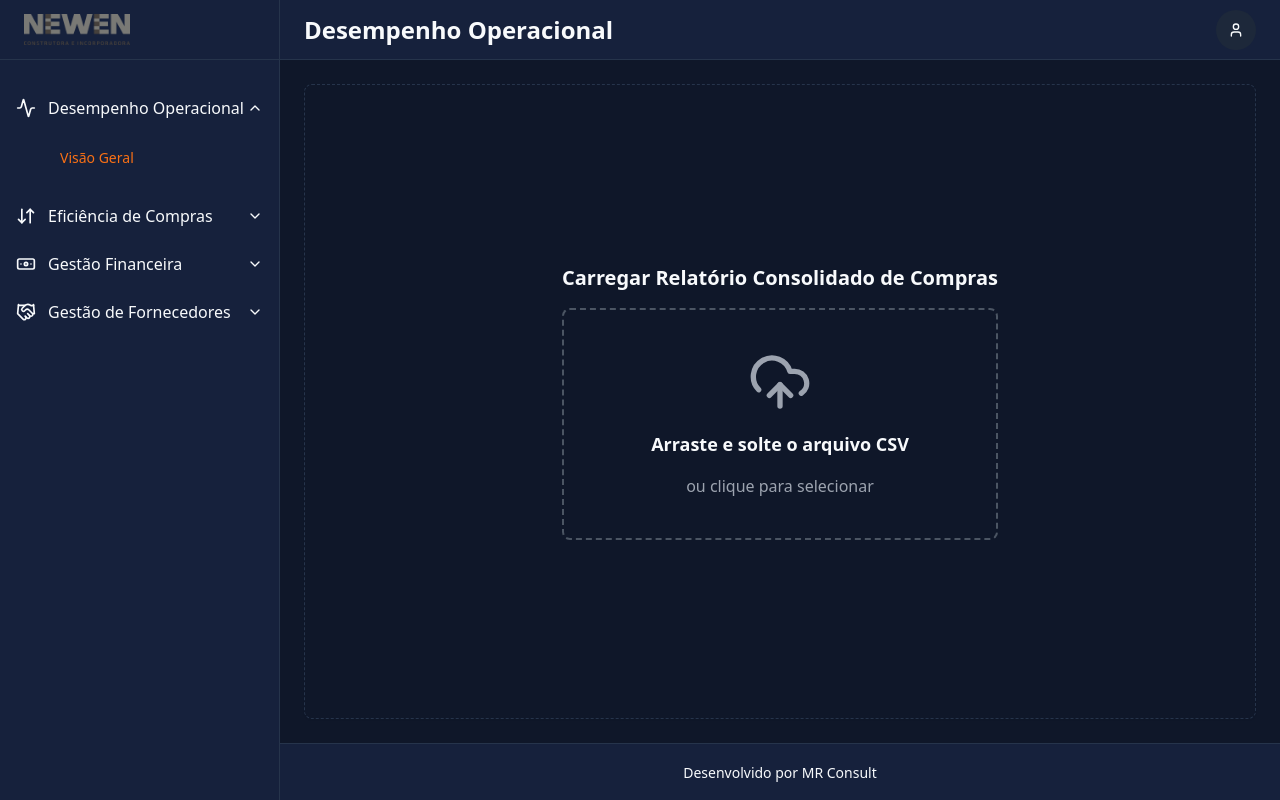
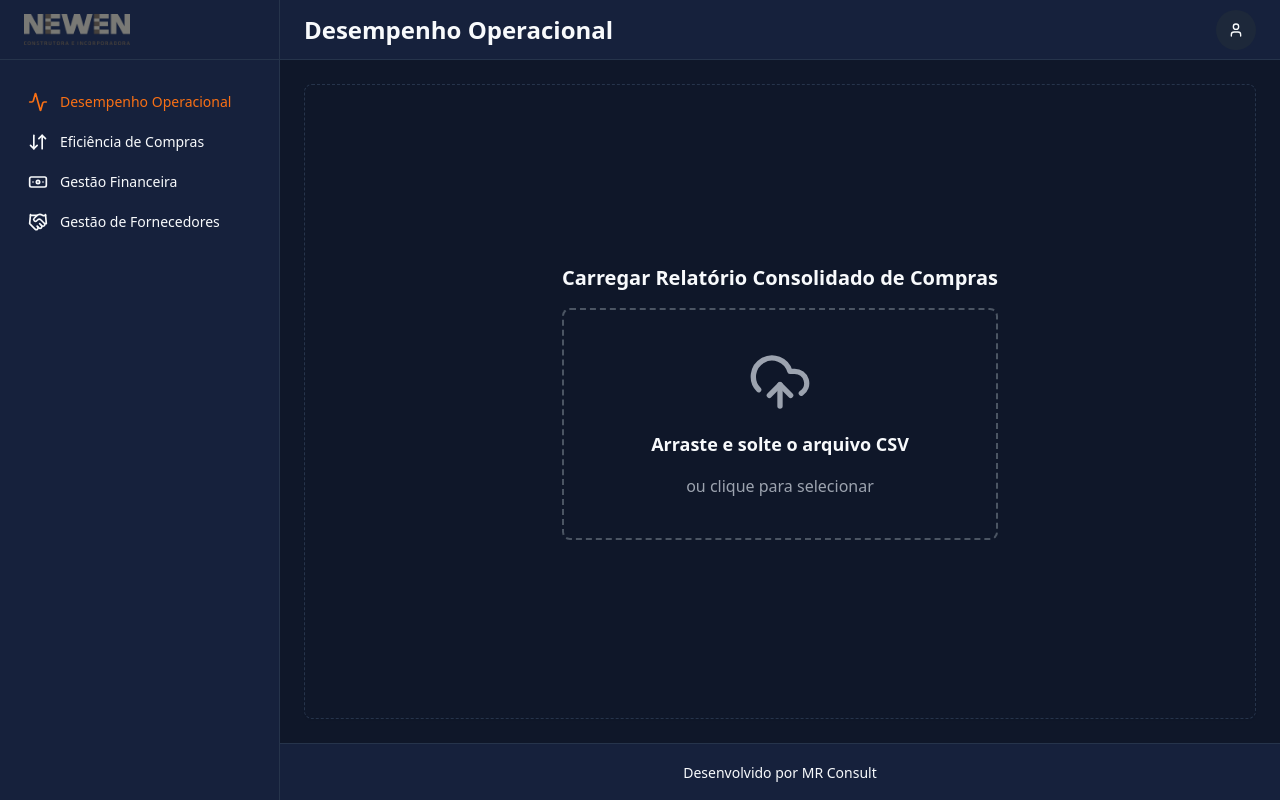
Before and after one commit to LeonardoMRey/LeonardoMRey, a React (Vite) app: page /desempenho-operacional in a window 1280 px wide. Built offline with nearby package versions, Linux system fonts and the light colour scheme.

Commit message:
[dyad] Simplificação da barra lateral para navegação direta - wrote 1 file(s)

```diff
--- a/src/components/layout/Sidebar.tsx
+++ b/src/components/layout/Sidebar.tsx
@@ -1,52 +1,36 @@
 import { Link, useLocation } from "react-router-dom";
-import {
-  Accordion,
-  AccordionContent,
-  AccordionItem,
-  AccordionTrigger,
-} from "@/components/ui/accordion";
 import { cn } from "@/lib/utils";
 import { Activity, ArrowDownUp, Banknote, Handshake } from "lucide-react";
-import React from "react";
 
 interface SidebarProps {
   setPageTitle: (title: string) => void;
 }
 
-const sidebarGroups = [
+const sidebarLinks = [
   {
     title: "Desempenho Operacional",
     icon: Activity,
-    links: [
-      { to: "/desempenho-operacional", label: "Visão Geral" },
-    ]
+    to: "/desempenho-operacional",
   },
   {
     title: "Eficiência de Compras",
     icon: ArrowDownUp,
-    links: [
-      { to: "/eficiencia-compras", label: "Visão Geral" },
-    ]
+    to: "/eficiencia-compras",
   },
   {
     title: "Gestão Financeira",
     icon: Banknote,
-    links: [
-      { to: "/gestao-financeira", label: "Visão Geral" },
-    ]
+    to: "/gestao-financeira",
   },
   {
     title: "Gestão de Fornecedores",
     icon: Handshake,
-    links: [
-      { to: "/gestao-fornecedores", label: "Visão Geral" },
-    ]
+    to: "/gestao-fornecedores",
   }
 ];
 
 export const Sidebar = ({ setPageTitle }: SidebarProps) => {
   const location = useLocation();
-  const activeGroup = sidebarGroups.find(g => g.links.some(l => location.pathname.includes(l.to)))?.title || "Desempenho Operacional";
 
   return (
     <div className="hidden border-r bg-card md:block">
@@ -57,38 +41,22 @@ export const Sidebar = ({ setPageTitle }: SidebarProps) => {
           </Link>
         </div>
         <div className="flex-1 py-4">
-          <Accordion type="single" collapsible defaultValue={activeGroup} className="w-full">
-            {sidebarGroups.map(({ title, icon: Icon, links }) => (
-              <AccordionItem value={title} key={title} className="border-none px-4">
-                <AccordionTrigger
-                  className="py-3 text-base hover:no-underline"
-                  onClick={() => setPageTitle(title)}
-                >
-                  <div className="flex items-center gap-3">
-                    <Icon className="h-5 w-5" />
-                    <span>{title}</span>
-                  </div>
-                </AccordionTrigger>
-                <AccordionContent className="pl-8 pt-2">
-                  <nav className="grid gap-2">
-                    {links.map(({ to, label }) => (
+          <nav className="grid items-start gap-1 px-4 text-sm font-medium">
+            {sidebarLinks.map(({ title, icon: Icon, to }) => (
               <Link
                 key={to}
                 to={to}
                 onClick={() => setPageTitle(title)}
                 className={cn(
-                          "rounded-md px-3 py-2 text-sm font-medium text-muted-foreground transition-colors hover:text-primary",
+                  "flex items-center gap-3 rounded-lg px-3 py-2 text-muted-foreground transition-all hover:text-primary",
                   location.pathname.includes(to) && "bg-muted text-primary"
                 )}
               >
-                        {label}
+                <Icon className="h-5 w-5" />
+                {title}
               </Link>
             ))}
           </nav>
-                </AccordionContent>
-              </AccordionItem>
-            ))}
-          </Accordion>
         </div>
       </div>
     </div>
```
Lines whose indentation alone changed are shown as unchanged.
